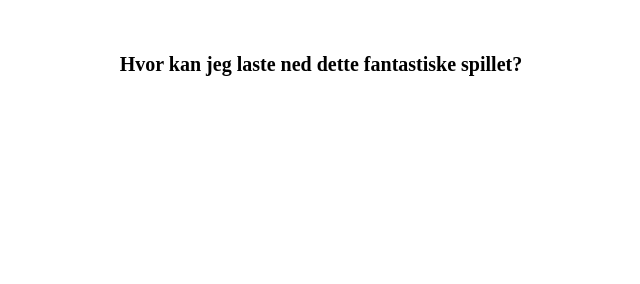
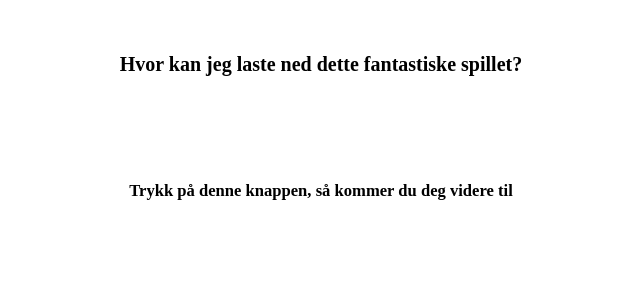
Before and after one commit to CHRISSYBREEZY/Nettside_Arsoppgave, a PHP site: page /FAQ.html in a window 1280 px wide. Shown: the part 202-486 px from the top of the page, without its empty margins (319-959 px from the left). Run offline with PHP 8.4, Linux system fonts and the light colour scheme; some web fonts are replaced.

```diff
--- a/FAQ.html
+++ b/FAQ.html
@@ -33,6 +33,12 @@
 	<h4>Hvor kan jeg laste ned dette fantastiske spillet?</h4>
 </div>
 
+<div class="faq_svar">
+	<h5>Trykk på denne knappen, så kommer du deg videre til</h5>
+</div>
+
+
+
 
 
 
--- a/style.css
+++ b/style.css
@@ -130,3 +130,13 @@
     font-size: 20px;
     font-weight: normal;
 }
+
+.faq_svar{
+    background-color: white;
+    padding: 2%;
+    display: flex;
+    justify-content: center;
+    text-align: center;
+    font-size: 20px;
+    font-weight: normal;
+}
```
Also changed, not shown: 4 other files.
